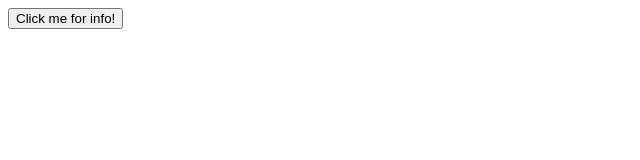
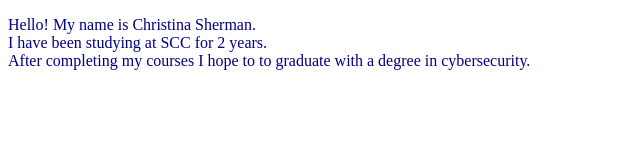
Before and after one commit to Peacegypsy/IT121Repo, a plain HTML site: page index.html in a window 1280 px wide. Shown: the whole page, without its empty margins (0-640 px from the left). Drawn offline with Linux system fonts and the light colour scheme.

Commit message:
fixing per comments

```diff
--- a/index.html
+++ b/index.html
@@ -2,18 +2,19 @@
 <html>
   <head> </head>
   <body>
-    <button onclick="f()">Click me for info!</button>
     <div>
       <p id="hello" style="color: navy; font-weight: 300; font: size 20px"></p>
     </div>
-    <script type="text/javascript" src="script.js"></script>
-    <!-- <script>
-    document.write(words);
-    </script> -->
     <script type="text/javascript">
+      const firstName = "Christina";
+      const lastName = "Sherman";
+      const yearsOfStudy = 2;
+      let goal = "to graduate with a degree in cybersecurity.";
+      const words = `Hello! My name is ${firstName} ${lastName}.<br /> I have been studying at SCC for ${yearsOfStudy} years.<br /> After completing my courses I hope to ${goal}`;
       function f() {
         document.getElementById("hello").innerHTML = words;
       }
+      f();
     </script>
   </body>
 </html>
```
